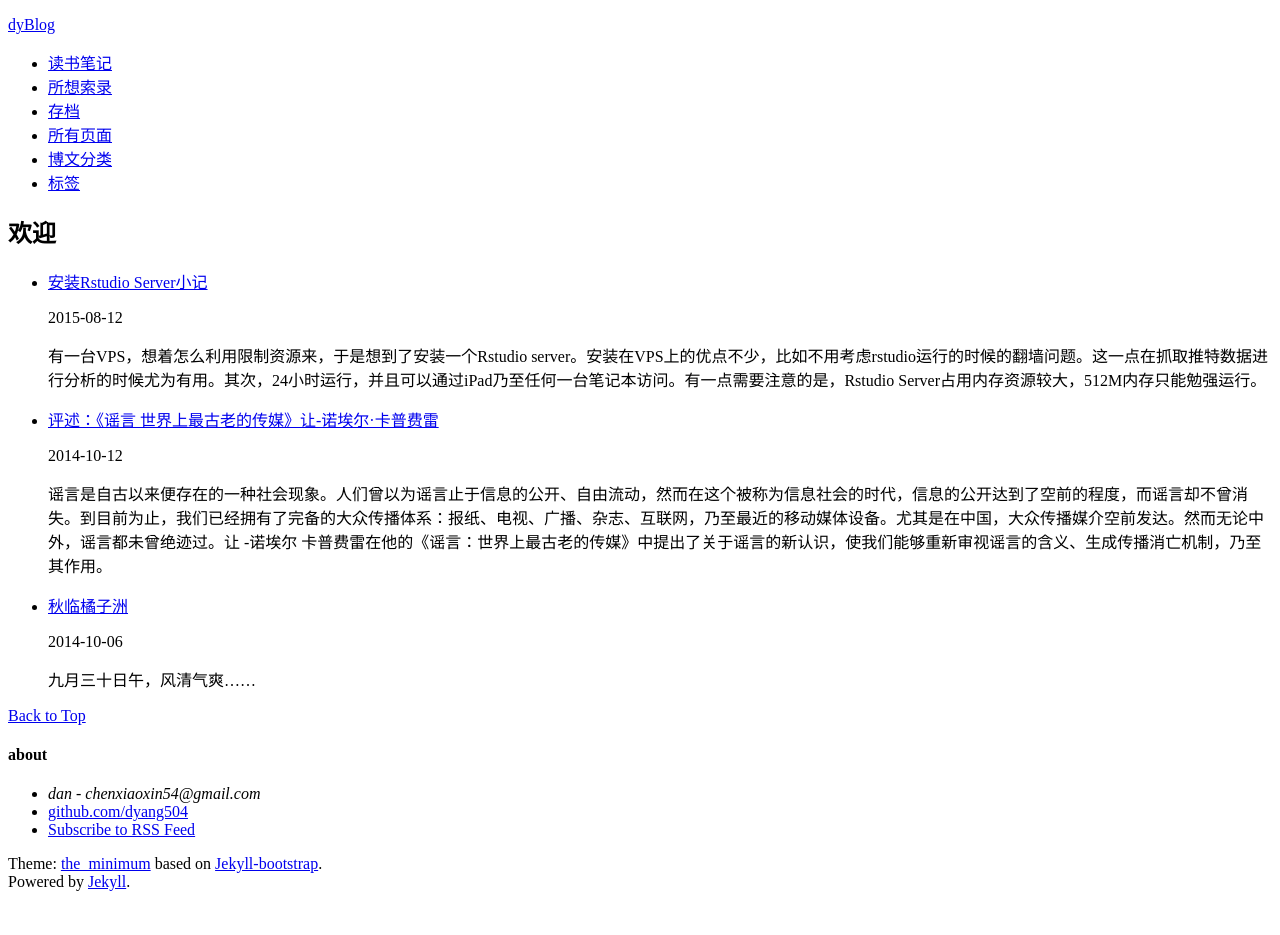
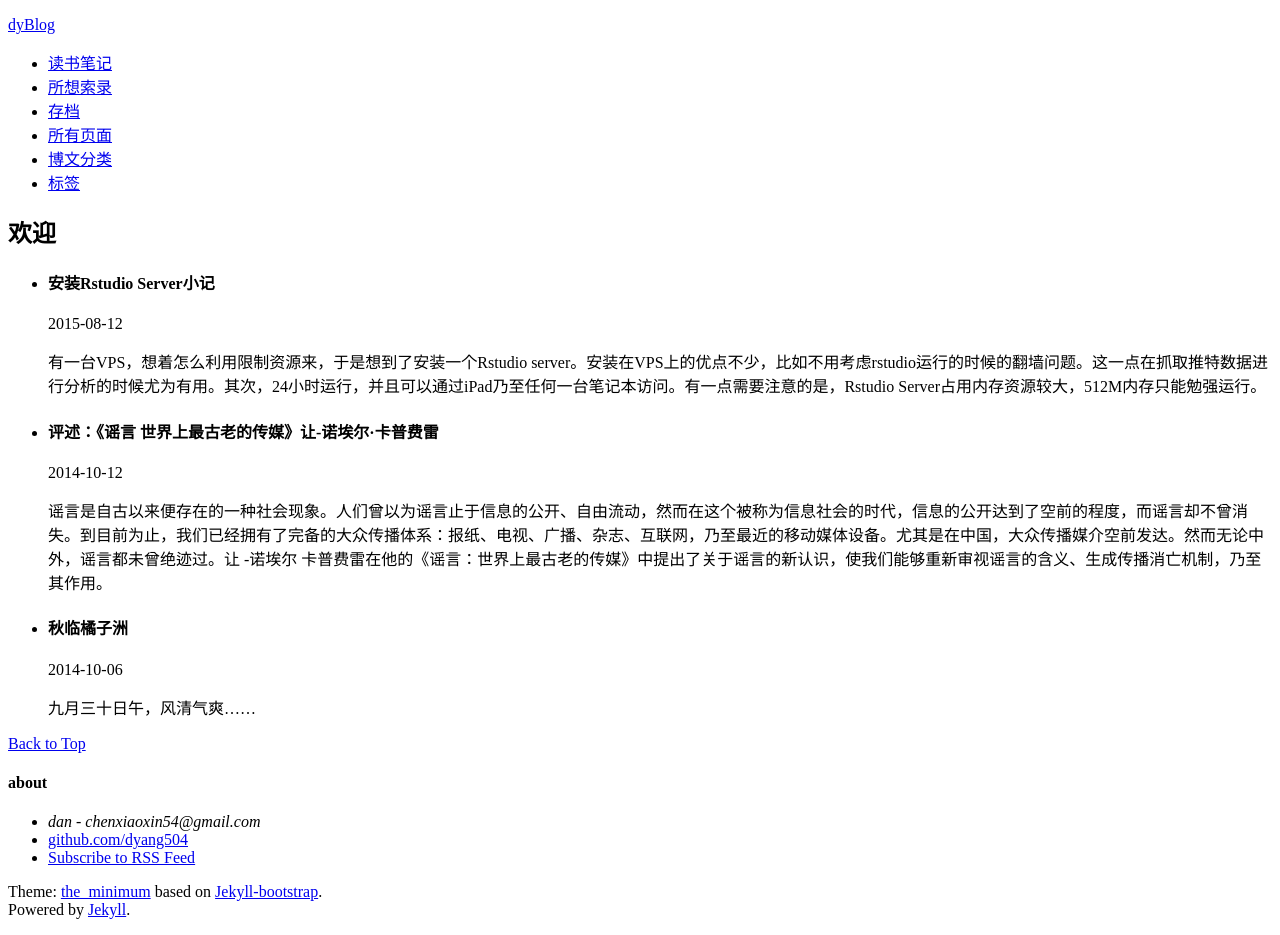
Before and after one commit to dyang504/blog, a Jekyll site: the page built from index.html, in a window 1280 px wide. Built offline with Jekyll 4.4.1, drawn with Linux system fonts in a browser that asks for light colours; comment, search, counter and statistics services are not loaded; before the commit the page ends 907 px from its top, so only the background shows below that.

```diff
--- a/index.html
+++ b/index.html
@@ -8,7 +8,7 @@ tagline: Supporting tagline
 <ul>
 	{% for post in site.posts %}
 	<li>
-		<a href="{{BASE_PATH}}{{post.url}}">{{post.title}}</a>
+		<h4 href="{{BASE_PATH}}{{post.url}}">{{post.title}}</h4>
 		<p>{{post.time}}</p>
 		<p>{{post.meta}}</p>
 	</li>
```
